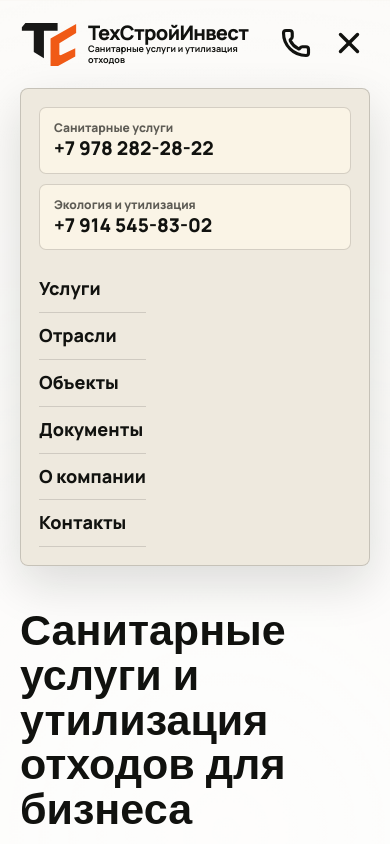
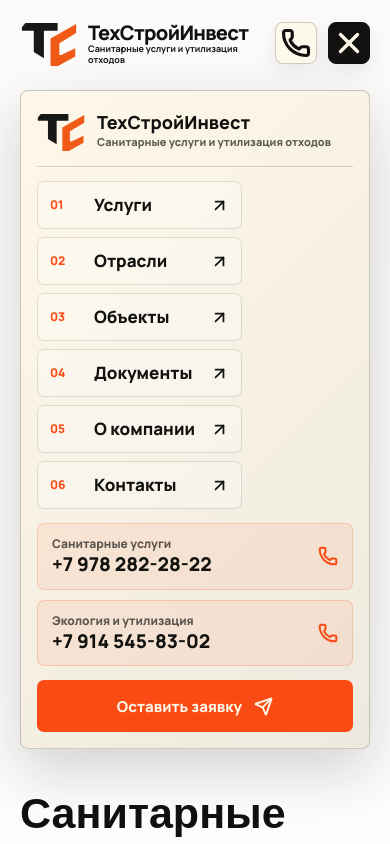
Before and after one commit to uglyfacegoat/tehstoi, a React (Vite) app: page / in a window 390 px wide. Both pictures are taken after a click on the button 349 px from the left and 43 px from the top of the page. Shown: the top 844 px of the page. Built offline with nearby package versions, Linux system fonts and the light colour scheme.

Commit message:
Polish mobile menu and icons

```diff
--- a/index.html
+++ b/index.html
@@ -8,6 +8,8 @@
       content="ТехСтройИнвест: санитарные услуги ДДД, фумигация, пест-контроль и утилизация отходов I-IV класса для бизнеса."
     />
     <link rel="icon" href="/favicon.svg" type="image/svg+xml" />
+    <link rel="apple-touch-icon" href="/apple-touch-icon.png" />
+    <meta name="theme-color" content="#eee9de" />
     <title>ТехСтройИнвест - санитарные услуги и утилизация отходов</title>
   </head>
   <body>
--- a/src/sections/Hero.tsx
+++ b/src/sections/Hero.tsx
@@ -8,6 +8,7 @@
   Menu,
   MousePointer2,
   Phone,
+  Send,
   Truck,
   UserRoundCheck,
   X,
@@ -78,7 +79,7 @@
         <Phone size={30} strokeWidth={2.5} />
       </a>
       <button
-        className="mobileMenuButton"
+        className={`mobileMenuButton${isMenuOpen ? ' isOpen' : ''}`}
         type="button"
         aria-label={isMenuOpen ? 'Закрыть меню' : 'Открыть меню'}
         aria-expanded={isMenuOpen}
@@ -90,17 +91,36 @@
       <a className="headerCta" href="#contacts">Оставить заявку <ArrowUpRight size={20} /></a>
       {isMenuOpen && (
         <div className="mobileMenuPanel" id="mobile-menu">
+          <div className="mobileMenuHead">
+            <span className="mobileMenuLogo" aria-hidden="true">
+              <LogoMark />
+            </span>
+            <div>
+              <strong>ТехСтройИнвест</strong>
+              <span>Санитарные услуги и утилизация отходов</span>
+            </div>
+          </div>
           <nav aria-label="Мобильная навигация">
-            {nav.map((item) => <a href={item.href} key={item.label} onClick={closeMenu}>{item.label}</a>)}
+            {nav.map((item, index) => (
+              <a href={item.href} key={item.label} onClick={closeMenu}>
+                <small>{String(index + 1).padStart(2, '0')}</small>
+                <span>{item.label}</span>
+                <ArrowUpRight size={19} strokeWidth={2.2} />
+              </a>
+            ))}
           </nav>
           <div className="mobileMenuPhones">
             {phones.map((phone) => (
               <a href={`tel:${phone.href}`} key={phone.href} onClick={closeMenu}>
                 <span>{phone.label}</span>
                 <strong>{phone.value}</strong>
+                <Phone size={20} strokeWidth={2.4} />
               </a>
             ))}
           </div>
+          <a className="mobileMenuRequest" href="#contacts" onClick={closeMenu}>
+            Оставить заявку <Send size={19} strokeWidth={2.4} />
+          </a>
         </div>
       )}
     </header>
--- a/src/styles/mobile/hero.css
+++ b/src/styles/mobile/hero.css
@@ -264,9 +264,10 @@
     width: 42px !important;
     height: 42px !important;
     color: #11120f !important;
-    border: 0 !important;
-    border-radius: 0 !important;
-    background: transparent !important;
+    border: 1px solid rgba(17, 18, 15, 0.2) !important;
+    border-radius: 8px !important;
+    background: rgba(255, 248, 233, 0.74) !important;
+    box-shadow: 0 8px 22px rgba(17, 18, 15, 0.08) !important;
   }
 
   .mobilePhoneAction {
@@ -281,34 +282,102 @@
     justify-self: end !important;
   }
 
+  .mobileMenuButton.isOpen {
+    background: #11120f !important;
+    color: #fff8e9 !important;
+    border-color: #11120f !important;
+  }
+
   .mobileMenuPanel {
     display: grid !important;
     grid-column: 1 / -1 !important;
-    gap: 16px !important;
-    margin-top: 10px !important;
-    padding: 18px !important;
-    border: 1px solid rgba(17, 18, 15, 0.18) !important;
+    gap: 14px !important;
+    margin-top: 12px !important;
+    padding: 16px !important;
+    border: 1px solid rgba(17, 18, 15, 0.2) !important;
     border-radius: 8px !important;
-    background: rgba(238, 233, 222, 0.98) !important;
-    box-shadow: 0 18px 48px rgba(17, 18, 15, 0.14) !important;
+    background:
+      linear-gradient(135deg, rgba(255, 248, 233, 0.98), rgba(238, 233, 222, 0.98)) !important;
+    box-shadow: 0 22px 58px rgba(17, 18, 15, 0.18) !important;
     z-index: 40 !important;
+  }
+
+  .mobileMenuHead {
+    display: grid !important;
+    grid-template-columns: 48px minmax(0, 1fr) !important;
+    gap: 12px !important;
+    align-items: center !important;
+    padding: 2px 0 14px !important;
+    border-bottom: 1px solid rgba(17, 18, 15, 0.16) !important;
+  }
+
+  .mobileMenuLogo {
+    display: block !important;
+    width: 48px !important;
+    height: 39px !important;
+  }
+
+  .mobileMenuLogo svg {
+    width: 100% !important;
+    height: 100% !important;
+  }
+
+  .mobileMenuHead strong,
+  .mobileMenuHead span {
+    display: block !important;
+  }
+
+  .mobileMenuHead strong {
+    color: #11120f !important;
+    font-size: 18px !important;
+    font-weight: 950 !important;
+    line-height: 1 !important;
+  }
+
+  .mobileMenuHead span {
+    margin-top: 4px !important;
+    color: rgba(17, 18, 15, 0.68) !important;
+    font-size: 11px !important;
+    font-weight: 800 !important;
+    line-height: 1.25 !important;
   }
 
   .mobileMenuPanel nav {
     display: grid !important;
-    gap: 0 !important;
+    gap: 8px !important;
     padding: 0 !important;
     overflow: visible !important;
     white-space: normal !important;
   }
 
   .mobileMenuPanel nav a {
-    padding: 13px 0 !important;
-    border-bottom: 1px solid rgba(17, 18, 15, 0.14) !important;
+    display: grid !important;
+    grid-template-columns: 34px minmax(0, 1fr) 24px !important;
+    gap: 10px !important;
+    align-items: center !important;
+    min-height: 48px !important;
+    padding: 0 12px !important;
+    border: 1px solid rgba(17, 18, 15, 0.12) !important;
+    border-radius: 7px !important;
+    background: rgba(255, 255, 255, 0.28) !important;
     color: #11120f !important;
-    font-size: 18px !important;
+    font-size: 17px !important;
     font-weight: 900 !important;
     line-height: 1.1 !important;
+  }
+
+  .mobileMenuPanel nav a small {
+    color: var(--orange) !important;
+    font-size: 12px !important;
+    font-weight: 950 !important;
+  }
+
+  .mobileMenuPanel nav a span {
+    min-width: 0 !important;
+  }
+
+  .mobileMenuPanel nav a svg {
+    justify-self: end !important;
   }
 
   .mobileMenuPhones {
@@ -318,15 +387,18 @@
 
   .mobileMenuPhones a {
     display: grid !important;
-    gap: 3px !important;
+    grid-template-columns: minmax(0, 1fr) 30px !important;
+    gap: 3px 12px !important;
+    align-items: center !important;
     padding: 13px 14px !important;
-    border: 1px solid rgba(17, 18, 15, 0.16) !important;
+    border: 1px solid rgba(250, 75, 20, 0.2) !important;
     border-radius: 7px !important;
-    background: rgba(255, 248, 233, 0.72) !important;
+    background: rgba(250, 75, 20, 0.08) !important;
   }
 
   .mobileMenuPhones span,
   .mobileMenuPhones small {
+    grid-column: 1 !important;
     color: rgba(17, 18, 15, 0.68) !important;
     font-size: 12px !important;
     font-weight: 800 !important;
@@ -334,9 +406,30 @@
   }
 
   .mobileMenuPhones strong {
+    grid-column: 1 !important;
     color: #11120f !important;
     font-size: 19px !important;
     font-weight: 950 !important;
     line-height: 1.12 !important;
   }
+
+  .mobileMenuPhones svg {
+    grid-column: 2 !important;
+    grid-row: 1 / span 2 !important;
+    justify-self: end !important;
+    color: var(--orange) !important;
+  }
+
+  .mobileMenuRequest {
+    display: inline-flex !important;
+    align-items: center !important;
+    justify-content: center !important;
+    gap: 12px !important;
+    min-height: 52px !important;
+    border-radius: 7px !important;
+    background: var(--orange) !important;
+    color: #fff8e9 !important;
+    font-size: 15px !important;
+    font-weight: 950 !important;
+  }
 }
```
Also changed, not shown: public/apple-touch-icon.png (added).
